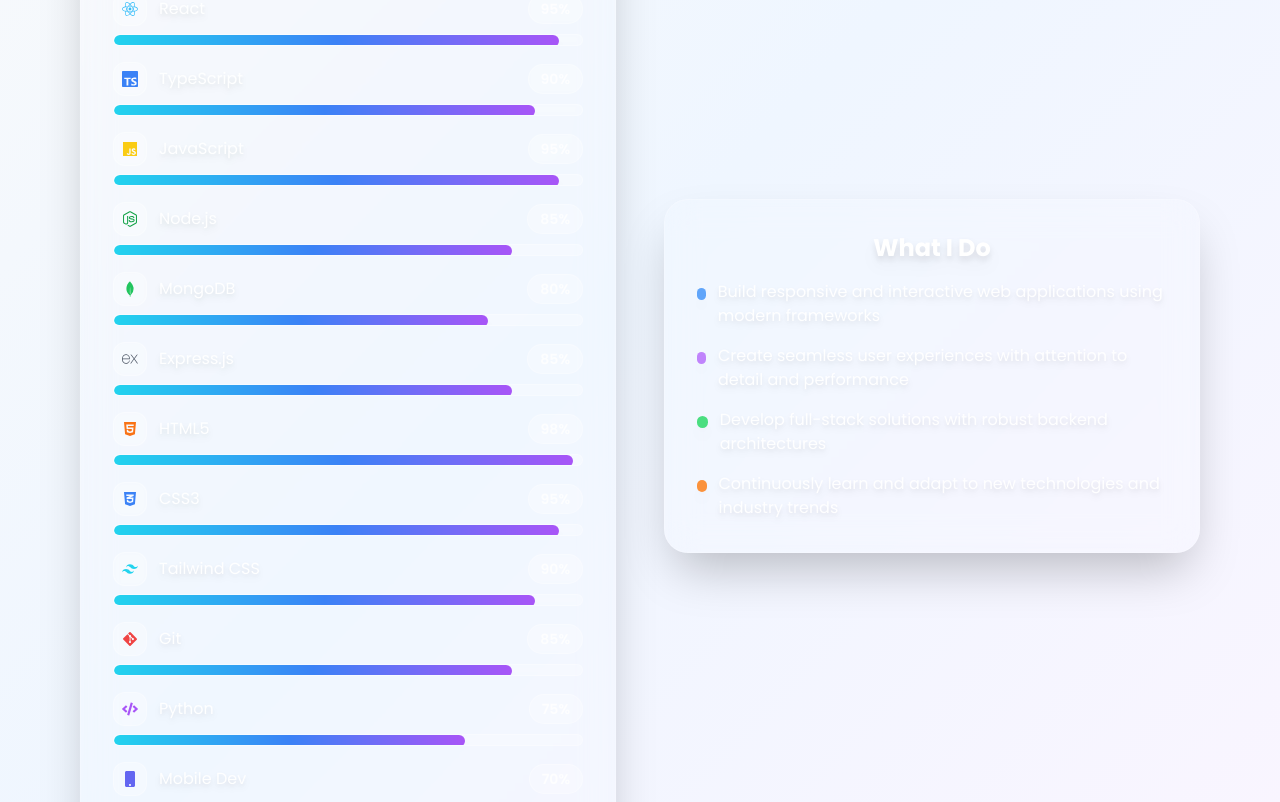
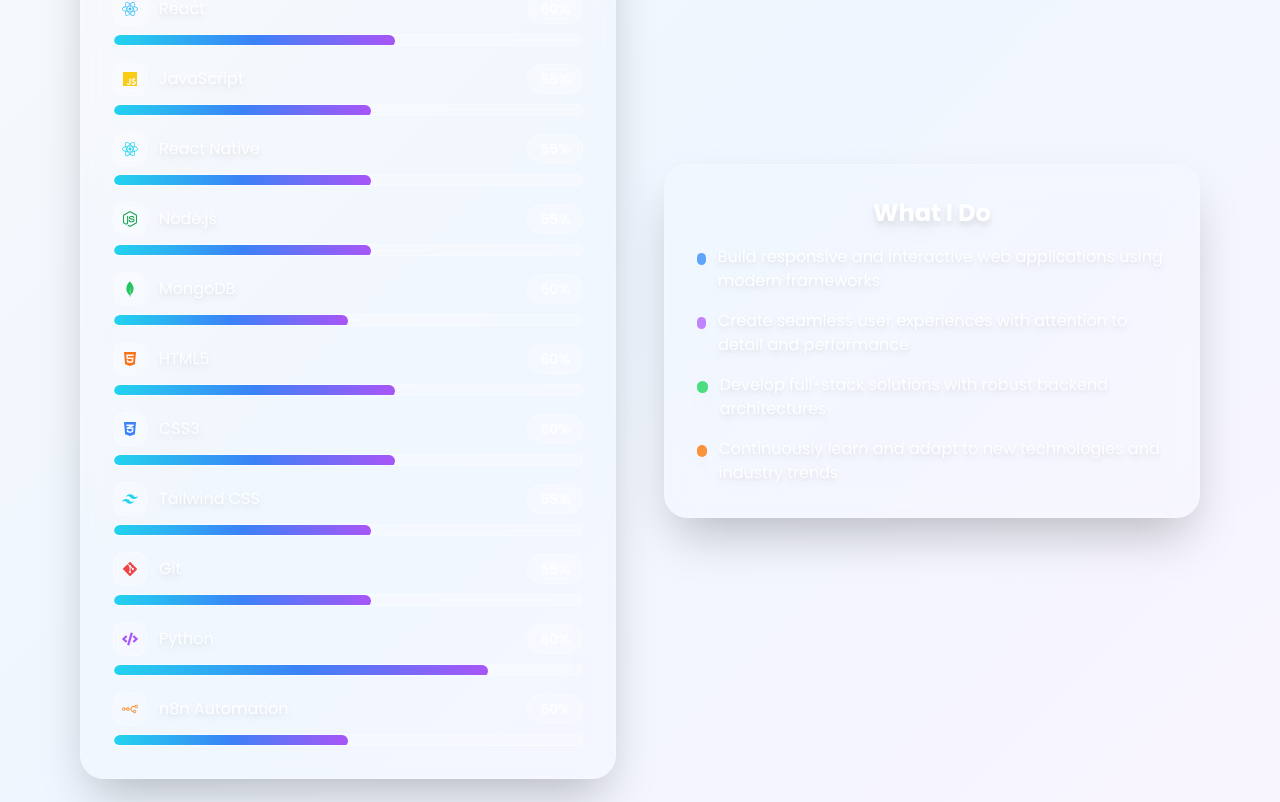
Before and after one commit to talharabani/portfolio, a React (Vite) app: page / in a window 1280 px wide. Shown: the part 1258-2060 px from the top of the page. Built offline with nearby package versions, Linux system fonts and the light colour scheme; the HTML template or start-up script is replaced by a standard one.

Commit message:
Update technical skills: adjust percentages, remove TypeScript/Express.js, add React Native and n8n automation

```diff
--- a/src/components/About.tsx
+++ b/src/components/About.tsx
@@ -1,20 +1,19 @@
 import { motion } from "framer-motion";
-import { FaReact, FaNodeJs, FaHtml5, FaCss3Alt, FaJs, FaGitAlt, FaCode, FaMobile } from "react-icons/fa";
-import { SiTypescript, SiTailwindcss, SiMongodb, SiExpress } from "react-icons/si";
+import { FaReact, FaNodeJs, FaHtml5, FaCss3Alt, FaJs, FaGitAlt, FaCode } from "react-icons/fa";
+import { SiTailwindcss, SiMongodb, SiReact, SiN8N } from "react-icons/si";
 
 const skills = [
-  { icon: <FaReact className="text-sky-400" />, name: "React", level: 95 },
-  { icon: <SiTypescript className="text-blue-500" />, name: "TypeScript", level: 90 },
-  { icon: <FaJs className="text-yellow-400" />, name: "JavaScript", level: 95 },
-  { icon: <FaNodeJs className="text-green-600" />, name: "Node.js", level: 85 },
-  { icon: <SiMongodb className="text-green-500" />, name: "MongoDB", level: 80 },
-  { icon: <SiExpress className="text-gray-600" />, name: "Express.js", level: 85 },
-  { icon: <FaHtml5 className="text-orange-500" />, name: "HTML5", level: 98 },
-  { icon: <FaCss3Alt className="text-blue-500" />, name: "CSS3", level: 95 },
-  { icon: <SiTailwindcss className="text-cyan-400" />, name: "Tailwind CSS", level: 90 },
-  { icon: <FaGitAlt className="text-red-500" />, name: "Git", level: 85 },
-  { icon: <FaCode className="text-purple-500" />, name: "Python", level: 75 },
-  { icon: <FaMobile className="text-indigo-500" />, name: "Mobile Dev", level: 70 },
+  { icon: <FaReact className="text-sky-400" />, name: "React", level: 60 },
+  { icon: <FaJs className="text-yellow-400" />, name: "JavaScript", level: 55 },
+  { icon: <SiReact className="text-cyan-400" />, name: "React Native", level: 55 },
+  { icon: <FaNodeJs className="text-green-600" />, name: "Node.js", level: 55 },
+  { icon: <SiMongodb className="text-green-500" />, name: "MongoDB", level: 50 },
+  { icon: <FaHtml5 className="text-orange-500" />, name: "HTML5", level: 60 },
+  { icon: <FaCss3Alt className="text-blue-500" />, name: "CSS3", level: 60 },
+  { icon: <SiTailwindcss className="text-cyan-400" />, name: "Tailwind CSS", level: 55 },
+  { icon: <FaGitAlt className="text-red-500" />, name: "Git", level: 55 },
+  { icon: <FaCode className="text-purple-500" />, name: "Python", level: 80 },
+  { icon: <SiN8N className="text-orange-400" />, name: "n8n Automation", level: 50 },
 ];
 
 export default function About() {
--- a/src/components/SkillsShowcase.tsx
+++ b/src/components/SkillsShowcase.tsx
@@ -4,8 +4,8 @@
   FaCloud, FaRocket, FaLaptopCode, FaServer, FaPalette
 } from "react-icons/fa";
 import {
-  SiTypescript, SiTailwindcss, SiMongodb, SiExpress,
-  SiFirebase, SiVercel, SiNetlify, SiFigma, SiAdobexd
+  SiTailwindcss, SiMongodb,
+  SiFirebase, SiVercel, SiNetlify, SiFigma, SiAdobexd, SiReact, SiN8N
 } from "react-icons/si";
 
 const skillCategories = [
@@ -13,23 +13,23 @@
     title: "Frontend Development",
     icon: <FaReact className="text-4xl text-blue-500" />,
     skills: [
-      { name: "React", level: 95, icon: <FaReact className="text-2xl text-blue-500" /> },
-      { name: "TypeScript", level: 90, icon: <SiTypescript className="text-2xl text-blue-600" /> },
-      { name: "JavaScript", level: 95, icon: <FaJs className="text-2xl text-yellow-500" /> },
-      { name: "HTML5", level: 98, icon: <FaHtml5 className="text-2xl text-orange-500" /> },
-      { name: "CSS3", level: 95, icon: <FaCss3Alt className="text-2xl text-blue-400" /> },
-      { name: "Tailwind CSS", level: 90, icon: <SiTailwindcss className="text-2xl text-cyan-500" /> },
+      { name: "React", level: 60, icon: <FaReact className="text-2xl text-blue-500" /> },
+      { name: "React Native", level: 55, icon: <SiReact className="text-2xl text-cyan-400" /> },
+      { name: "JavaScript", level: 55, icon: <FaJs className="text-2xl text-yellow-500" /> },
+      { name: "HTML5", level: 60, icon: <FaHtml5 className="text-2xl text-orange-500" /> },
+      { name: "CSS3", level: 60, icon: <FaCss3Alt className="text-2xl text-blue-400" /> },
+      { name: "Tailwind CSS", level: 55, icon: <SiTailwindcss className="text-2xl text-cyan-500" /> },
     ]
   },
   {
     title: "Backend Development",
     icon: <FaServer className="text-4xl text-green-500" />,
     skills: [
-      { name: "Node.js", level: 85, icon: <FaNodeJs className="text-2xl text-green-600" /> },
-      { name: "Express.js", level: 85, icon: <SiExpress className="text-2xl text-gray-600" /> },
-      { name: "MongoDB", level: 80, icon: <SiMongodb className="text-2xl text-green-500" /> },
-      { name: "Python", level: 75, icon: <FaCode className="text-2xl text-yellow-600" /> },
-      { name: "Firebase", level: 70, icon: <SiFirebase className="text-2xl text-orange-500" /> },
+      { name: "Node.js", level: 55, icon: <FaNodeJs className="text-2xl text-green-600" /> },
+      { name: "MongoDB", level: 50, icon: <SiMongodb className="text-2xl text-green-500" /> },
+      { name: "Python", level: 80, icon: <FaCode className="text-2xl text-yellow-600" /> },
+      { name: "Firebase", level: 50, icon: <SiFirebase className="text-2xl text-orange-500" /> },
+      { name: "n8n Automation", level: 50, icon: <SiN8N className="text-2xl text-orange-400" /> },
     ]
   },
   {
```
